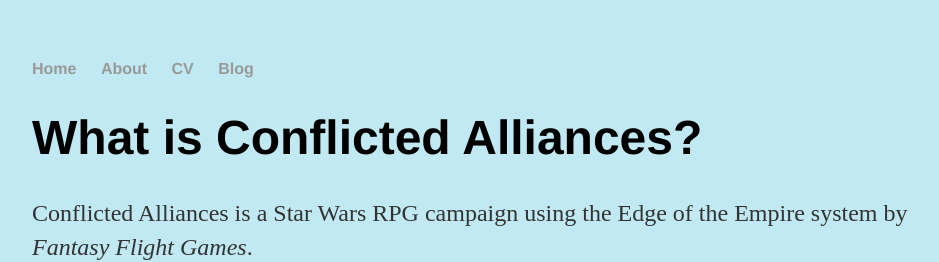
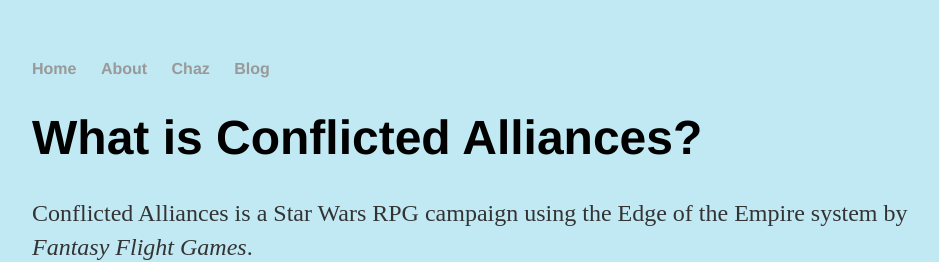
Before and after one commit to GrahamFrye/Conflicted-Alliances, a Jekyll site: the page built from about/index.html, in a window 1280 px wide. Shown: the top 262 px of the page, without its empty margins (160-1099 px from the left). Built offline with Jekyll 4.4.1, drawn with Linux system fonts in a browser that asks for light colours.

Commit message:
Update default.html

```diff
--- a/_layouts/default.html
+++ b/_layouts/default.html
@@ -10,7 +10,7 @@
 	    		<ul>
 	        		<li><a href="/Conflicted-Alliances/">Home</a></li>
 		        	<li><a href="/Conflicted-Alliances/about">About</a></li>
-	        		<li><a href="#">CV</a></li>
+	        		<li><a href="/Conflicted-Alliances/">Chaz</a></li>
 	        		<li><a href="/Conflicted-Alliances/blog/">Blog</a></li>
 	    		</ul>
 			</nav>
```
